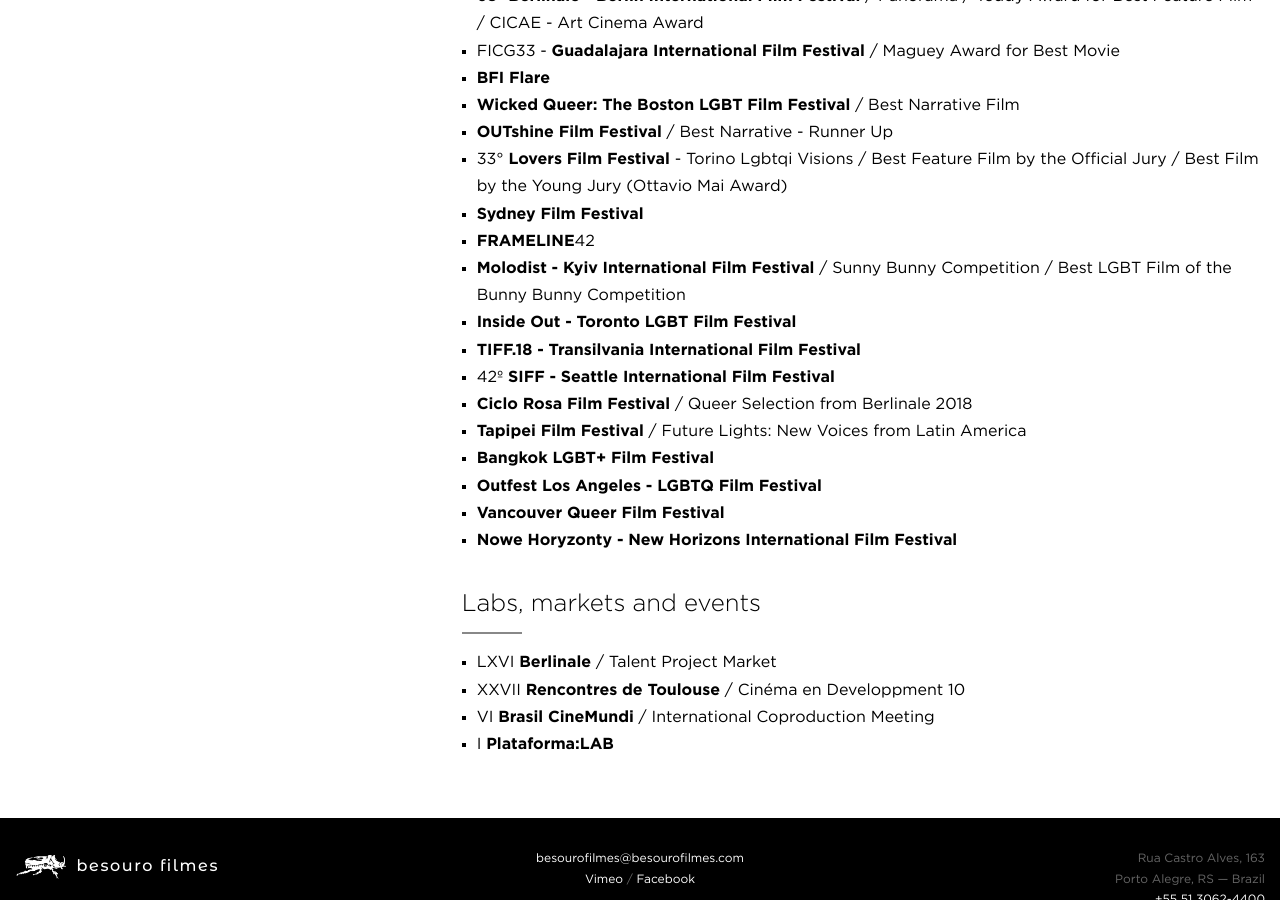
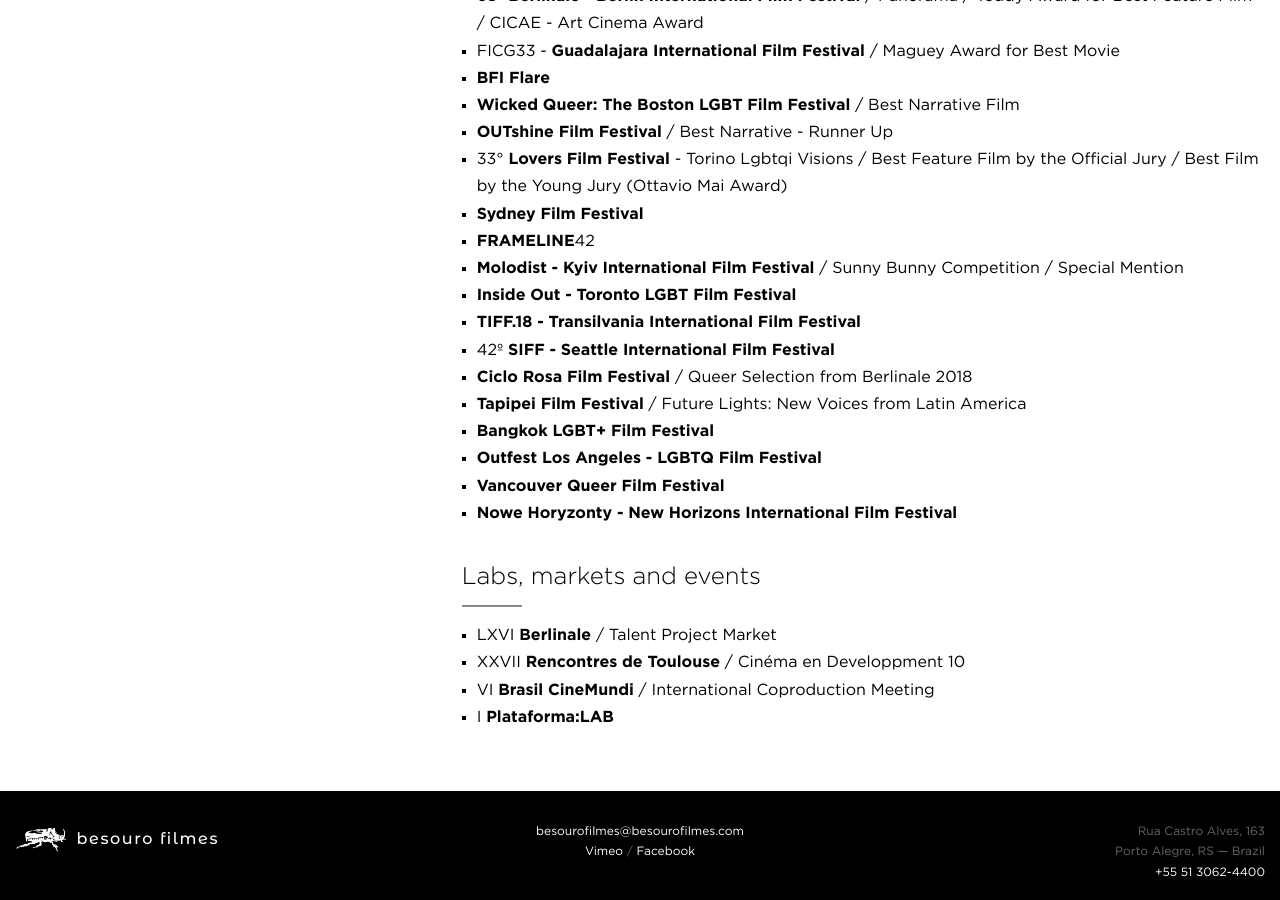
Before and after one commit to arthrfrts/besouro, a Jekyll site: the page built from _projects/hard-paint.md, in a window 1280 px wide and 900 px high, scrolled down 1074 px. Built offline with Jekyll 4.4.1, drawn with Linux system fonts in a browser that asks for light colours.

Commit message:
Updated Hard Paint

```diff
--- a/_projects/hard-paint.md
+++ b/_projects/hard-paint.md
@@ -36,7 +36,7 @@
 * 33° **Lovers Film Festival** - Torino Lgbtqi Visions / Best Feature Film by the Official Jury / Best Film by the Young Jury (Ottavio Mai Award)
 * **Sydney Film Festival**
 * **FRAMELINE**42
-* **Molodist - Kyiv International Film Festival** / Sunny Bunny Competition / Best LGBT Film of the Bunny Bunny Competition
+* **Molodist - Kyiv International Film Festival** / Sunny Bunny Competition / Special Mention
 * **Inside Out - Toronto LGBT Film Festival**
 * **TIFF.18 - Transilvania International Film Festival**
 * 42º **SIFF - Seattle International Film Festival**
```
